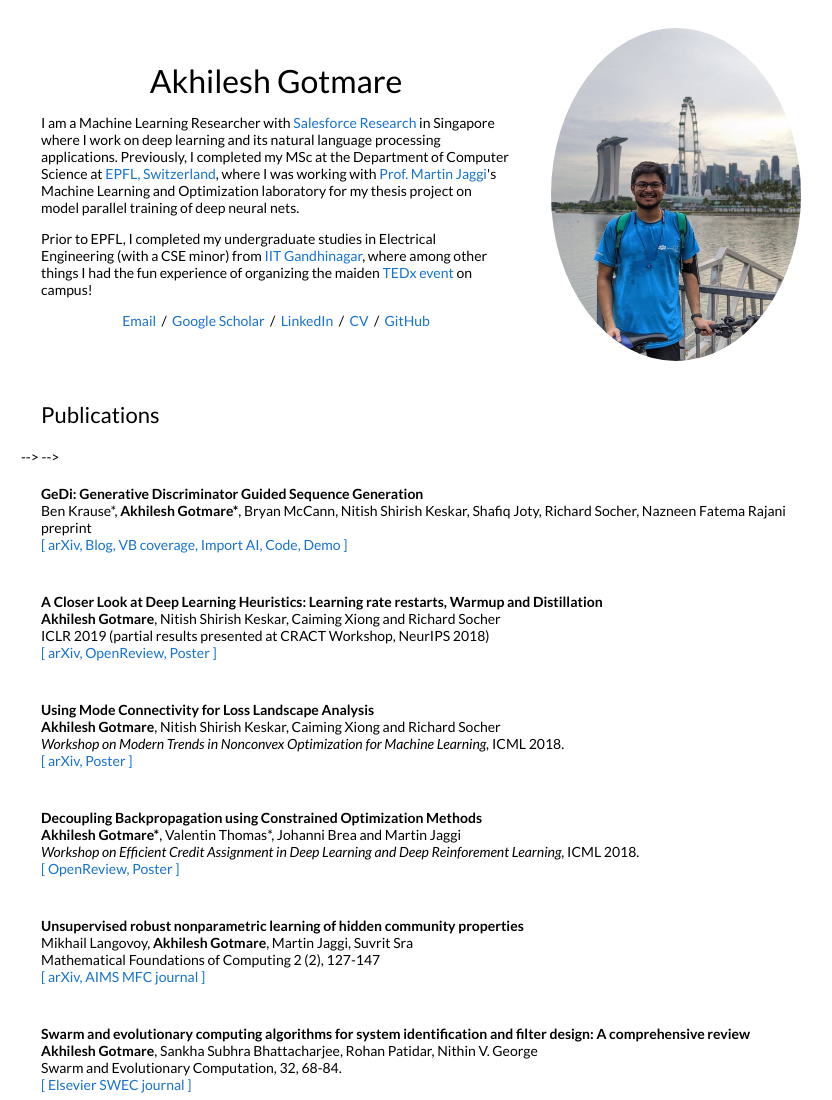
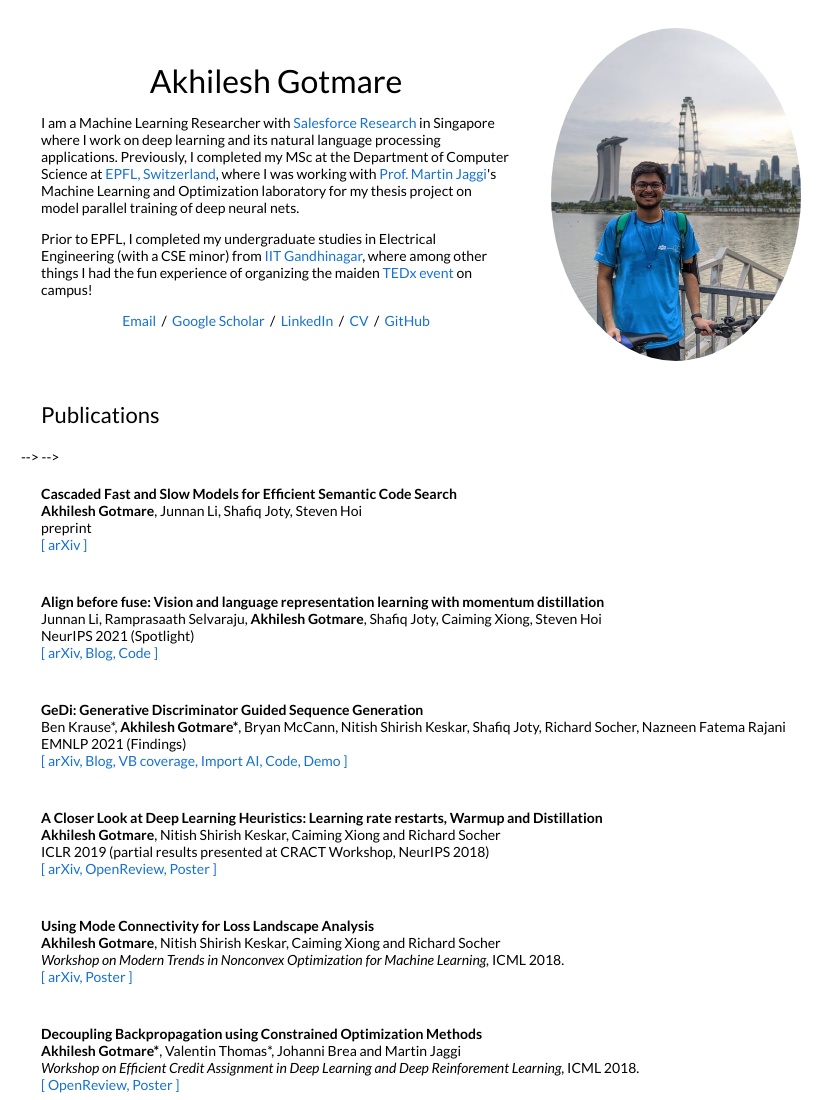
Before and after one commit to akhileshgotmare/akhileshgotmare.github.io, a plain HTML site: page index.html in a window 1280 px wide. Shown: the top 1100 px of the page, without its empty margins (219-1051 px from the left). Drawn offline with Linux system fonts and the light colour scheme.

Commit message:
adding albef and cascode

```diff
--- a/index.html
+++ b/index.html
@@ -122,6 +122,37 @@
 
   <table width="100%" align="center" border="0" cellspacing="0" cellpadding="20">
 
+   <tr onmouseout="portrait_stop()" onmouseover="portrait_start()" >
+      <td valign="top" width="100%">
+            <papertitle>Cascaded Fast and Slow Models for Efficient Semantic Code Search </papertitle>
+	      <br>
+	      <strong>Akhilesh Gotmare</strong>, Junnan Li, Shafiq Joty, Steven Hoi
+	      <br>
+	      preprint
+		<br>
+		<a href="https://arxiv.org/abs/2110.07811"> [ arXiv ] </a>
+        <p></p>
+
+      </td>
+    </tr>
+
+
+
+   <tr onmouseout="portrait_stop()" onmouseover="portrait_start()" >
+      <td valign="top" width="100%">
+            <papertitle>Align before fuse: Vision and language representation learning with momentum distillation </papertitle>
+	      <br>
+		Junnan Li, Ramprasaath Selvaraju, <strong>Akhilesh Gotmare</strong>, Shafiq Joty, Caiming Xiong, Steven Hoi
+	      <br>
+	      NeurIPS 2021 (Spotlight)
+		<br>
+		<a href="https://arxiv.org/abs/2107.07651"> [ arXiv, </a>
+	        <a href="https://blog.einstein.ai/align-before-fuse/"> Blog, </a>
+	        <a href="https://github.com/salesforce/ALBEF/"> Code ] </a>
+        <p></p>
+
+      </td>
+    </tr>
 
   <tr onmouseout="portrait_stop()" onmouseover="portrait_start()" >
       <td valign="top" width="100%">
@@ -129,7 +160,7 @@
 	      <br>
 		Ben Krause*, <strong>Akhilesh Gotmare*</strong>, Bryan McCann, Nitish Shirish Keskar, Shafiq Joty, Richard Socher, Nazneen Fatema Rajani
 	      <br>
-	      preprint
+	      EMNLP 2021 (Findings)
 		<br>
 		<a href="https://arxiv.org/abs/2009.06367"> [ arXiv, </a>
 	        <a href="https://blog.einstein.ai/gedi/"> Blog, </a>
```
